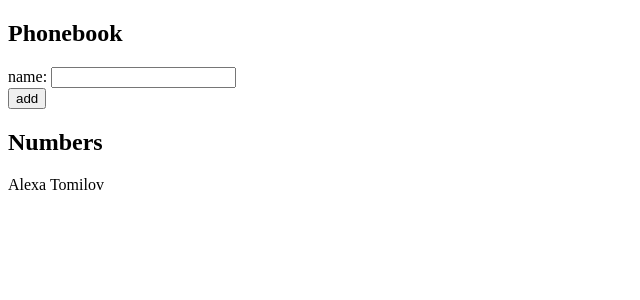
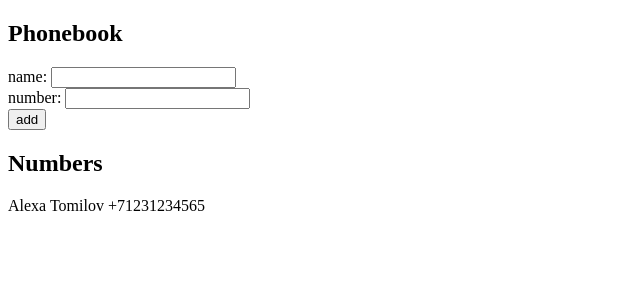
Before and after one commit to dwahroianmai/fullstackopen, a React (Create React App) app in the folder part2/phonebook/: page / in a window 1280 px wide. Shown: the top 300 px of the page, without its empty margins (0-640 px from the left). Built offline with nearby package versions, Linux system fonts and the light colour scheme.

Commit message:
exercise 2.8

```diff
--- a/part2/phonebook/src/App.js
+++ b/part2/phonebook/src/App.js
@@ -2,30 +2,38 @@ import { useState } from "react";
 
 const App = () => {
   const [persons, setPersons] = useState([
-    { name: "Alexa Tomilov", id: "Alexa Tomilov" },
+    { name: "Alexa Tomilov", number: "+71231234565", id: "Alexa Tomilov" },
   ]);
   const [newName, setNewName] = useState("");
+  const [newNumber, setNewNumber] = useState("");
 
   const handleNameChange = (event) => {
     setNewName(event.target.value);
   };
 
-  const addNewName = (event) => {
+  const handleNumberChange = (event) => {
+    setNewNumber(event.target.value);
+  };
+
+  const addNewContact = (event) => {
     event.preventDefault();
-    const name = {
+    const contact = {
       name: newName,
+      number: newNumber,
       id: newName,
     };
 
     for (let i = 0; i < persons.length; i++) {
-      if (persons[i].name === name.name) {
+      if (persons[i].name === contact.name) {
         alert(`${newName} is already added to phonebook`);
         setNewName("");
+        setNewNumber("");
         return;
       }
     }
-    setPersons(persons.concat(name));
+    setPersons(persons.concat(contact));
     setNewName("");
+    setNewNumber("");
   };
 
   return (
@@ -36,14 +44,19 @@ const App = () => {
           name: <input value={newName} onChange={handleNameChange} />
         </div>
         <div>
-          <button type="submit" onClick={addNewName}>
+          number: <input value={newNumber} onChange={handleNumberChange} />
+        </div>
+        <div>
+          <button type="submit" onClick={addNewContact}>
             add
           </button>
         </div>
       </form>
       <h2>Numbers</h2>
       {persons.map((person) => (
-        <p key={person.id}>{person.name}</p>
+        <p key={person.id}>
+          {person.name} {person.number}
+        </p>
       ))}
     </div>
   );
```
